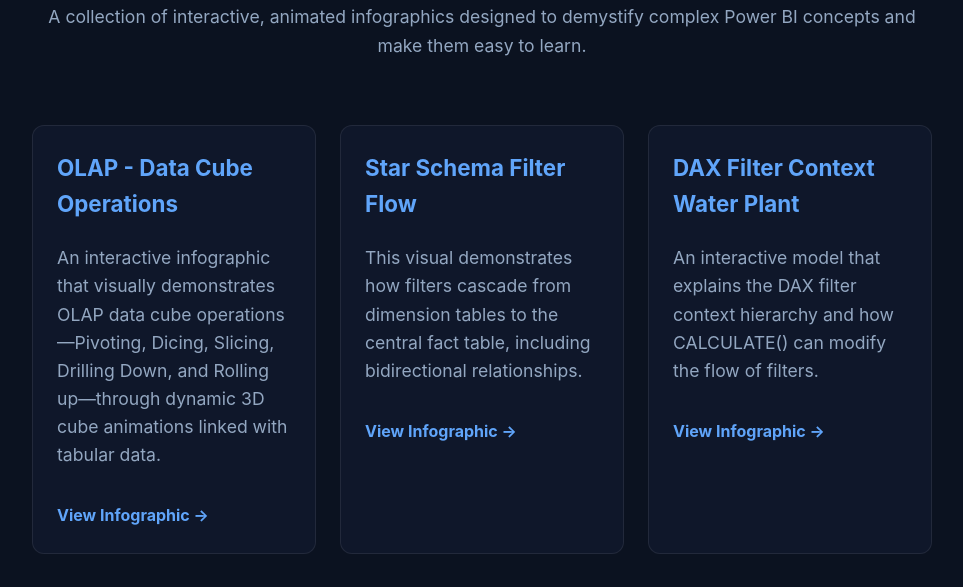
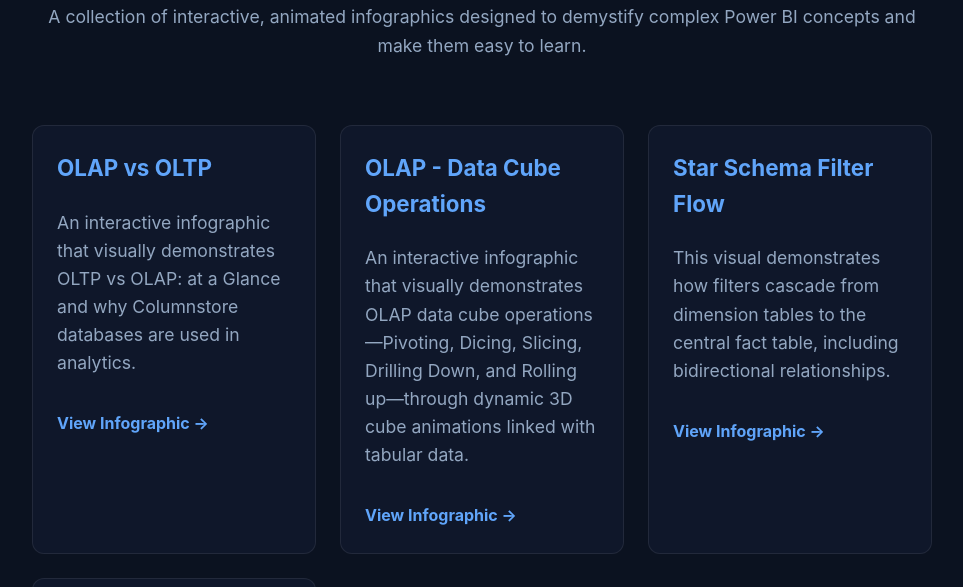
Before and after one commit to SRathinaGiri/PowerBI, a plain HTML site: page index.html in a window 1280 px wide. Shown: the part 137-724 px from the top of the page, without its empty margins (158-1121 px from the left). Drawn offline with Linux system fonts and the light colour scheme.

Commit message:
Update index.html

```diff
--- a/index.html
+++ b/index.html
@@ -80,6 +80,11 @@
 
     <ul class="infographic-list">
       <li class="infographic-item">
+        <h3>OLAP vs OLTP</h3>
+        <p>An interactive infographic that visually demonstrates OLTP vs OLAP: at a Glance and why Columnstore databases are used in analytics.</p>
+        <a href="OLAPConcept.html">View Infographic &rarr;</a>
+      </li>
+      <li class="infographic-item">
         <h3>OLAP - Data Cube Operations</h3>
         <p>An interactive infographic that visually demonstrates OLAP data cube operations—Pivoting, Dicing, Slicing, Drilling Down, and Rolling up—through dynamic 3D cube animations linked with tabular data.</p>
         <a href="OLAPDataCube.html">View Infographic &rarr;</a>
```
